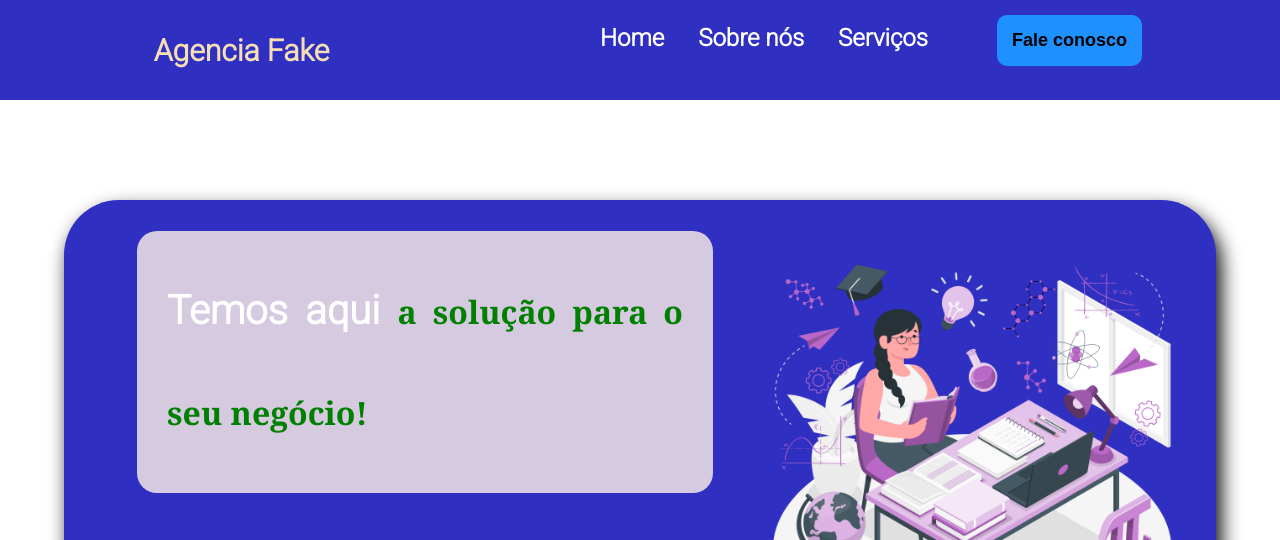
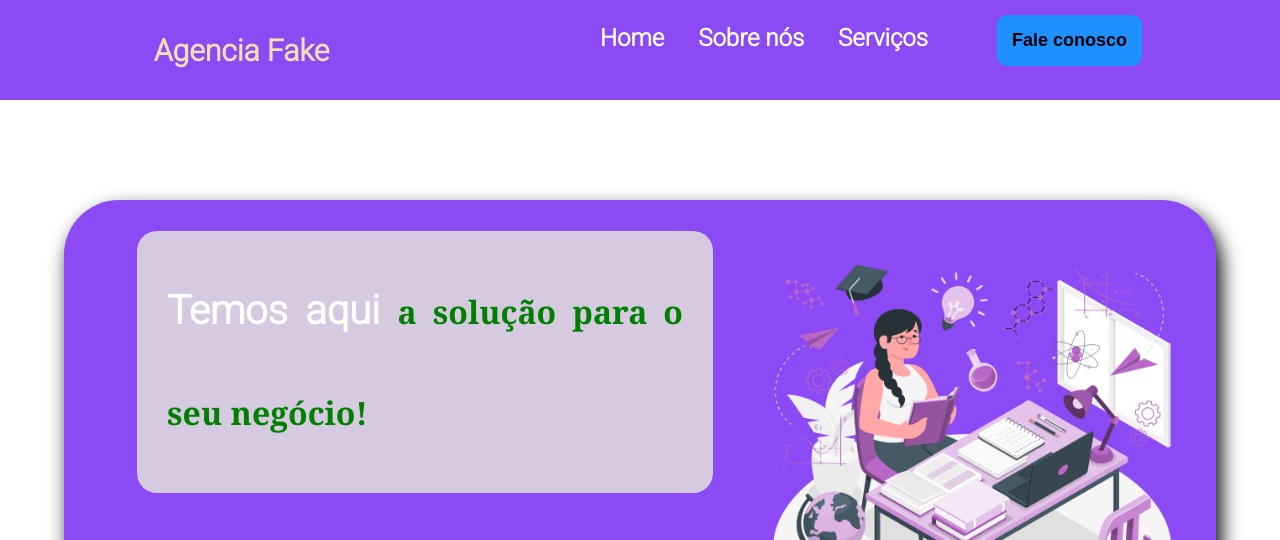
Before and after one commit to titicos/site-isp, a plain HTML site: page index.html in a window 1280 px wide. Shown: the top 540 px of the page. Drawn offline with Linux system fonts and the light colour scheme; a web font is replaced by a local one.

Commit message:
Update style.css

```diff
--- a/style.css
+++ b/style.css
@@ -9,7 +9,7 @@
 
 .navbar{
     height: 100px;
-    background-color: rgb(47, 47, 194);
+    background-color:#8b4af3;
     display: flex;
     align-items: center;
     width: 100%;
@@ -71,7 +71,7 @@
     gap: 50px;
     width: 90%;
     font-size: 24px;
-    background-color: rgb(47, 47, 194);
+    background-color:#8b4af3;
     color: white;
     border-radius: 55px 55px;
     box-shadow:black 5px 10px 20px;
```
